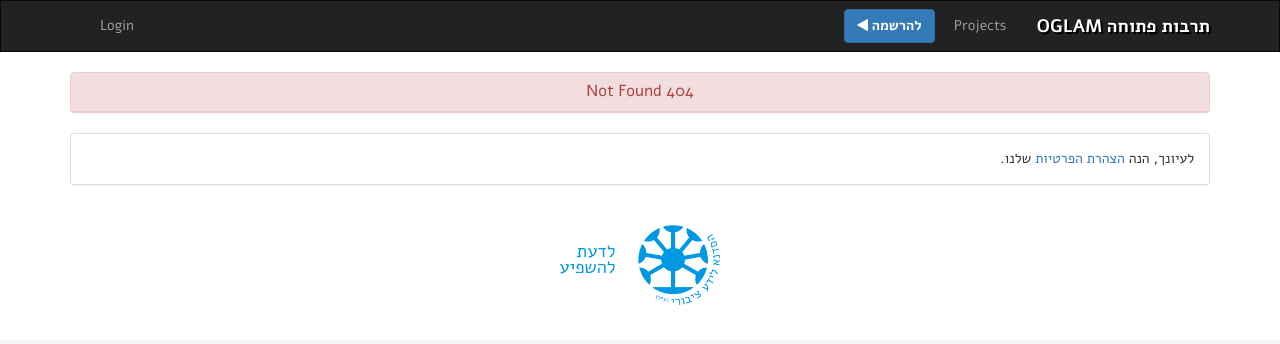
After one commit to nonZero/OpenGLAM, a Django app: template website/templates/404.html in a window 1280 px wide. The commit adds this page. Shown: the top 344 px of the page. Run offline with Django 3.2, Linux system fonts and the light colour scheme; the template is opened without the code that fills it, so the values that code supplies are empty; parts of the project's set-up code (start-up, migrations or seed data) failed here and were passed over; some libraries are stand-ins or nearby versions.

Commit message:
Added 404 page

```diff
--- a/oglam/urls.py
+++ b/oglam/urls.py
@@ -1,5 +1,6 @@
 from django.conf.urls import include, url
 from django.contrib import admin
+from django.views.defaults import page_not_found
 from django.views.generic.base import RedirectView
 
 from website import views
@@ -23,7 +24,10 @@ urlpatterns = [
     i("surveys"),
     i("events"),
 
+
     url('^social/', include('social_django.urls', namespace='social')),
 
     url(r'^hadmin/', include(admin.site.urls)),
+
+    url(r'^404/$', lambda r: page_not_found(r, ValueError("Testing 123"))),
 ]
--- a/student_applications/static/css/user.css
+++ b/student_applications/static/css/user.css
@@ -45,7 +45,6 @@ body.dragging, body.dragging * {
 }
 .user-container {
     margin-top: 20px;
-    border-bottom: 5px solid #f7f7f7;
 }
 
 .user-content {
--- /dev/null
+++ b/website/templates/404.html
@@ -0,0 +1,14 @@
+{% extends 'users/base.html' %}
+{% load i18n hackita humanize staticfiles bootstrap3 %}
+
+{% block content %}
+
+    <div class="panel panel-danger">
+        <div class="panel-heading">
+            <h1 class="panel-title text-center">
+                {% trans "404 Not Found" %}
+            </h1>
+        </div>
+    </div>
+
+{% endblock %}
```
